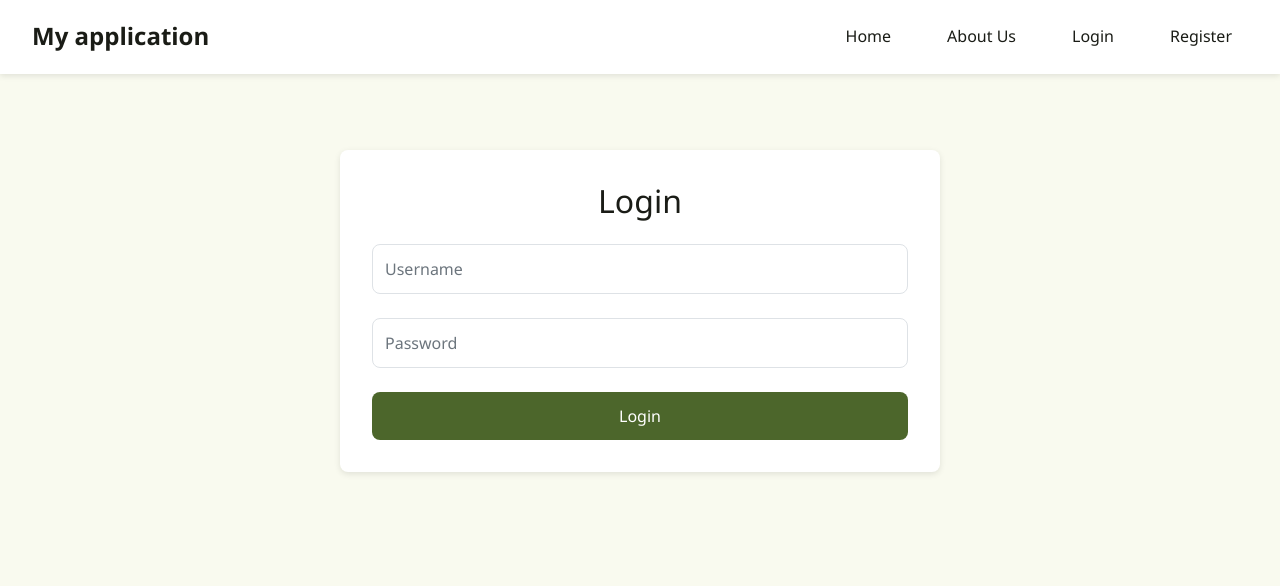
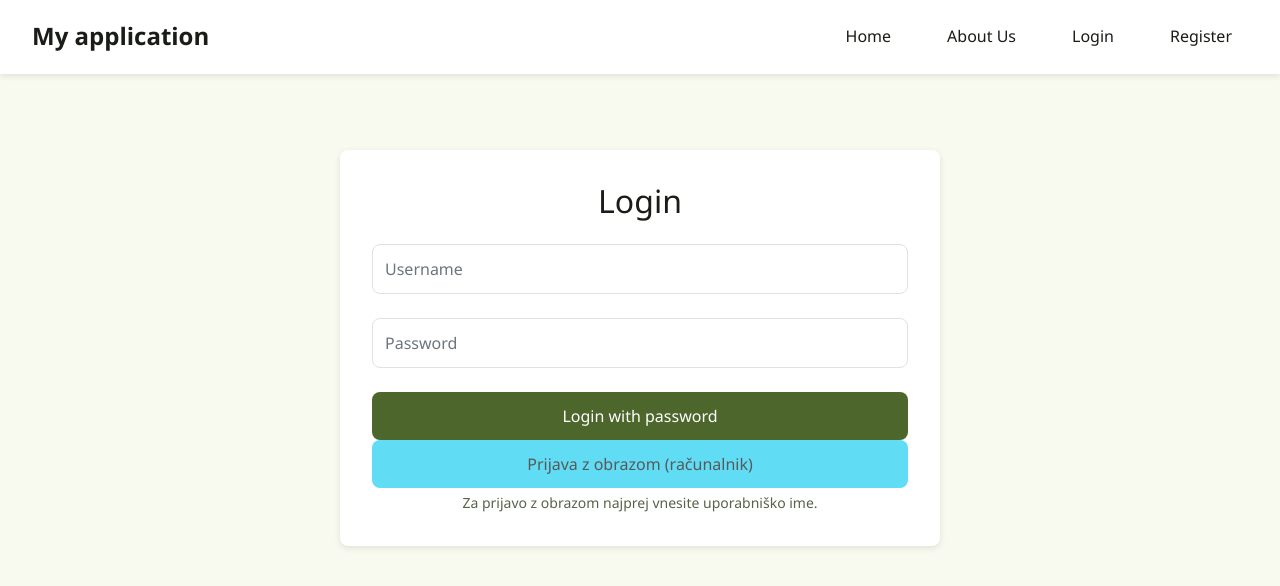
Before and after one commit to Postarji/Paketnik, a React (Create React App) app in the folder RAZVOJ-APLIKACIJ-ZA-INTERNET/frontend/: page /login in a window 1280 px wide. Shown: the top 586 px of the page. Built offline with nearby package versions, Linux system fonts and the light colour scheme.

Commit message:
added button at login for 2fa face recognition

```diff
--- a/RAZVOJ-APLIKACIJ-ZA-INTERNET/frontend/src/components/Login.js
+++ b/RAZVOJ-APLIKACIJ-ZA-INTERNET/frontend/src/components/Login.js
@@ -116,9 +116,41 @@ function Login() {
         }
     };
 
+    if (userContext.user) {
+        return <Navigate replace to="/" />;
+    }
 
     return (
         <div className="container mt-4">
+            {/* Modalno okno za kamero pri prijavi */}
+            {showCameraForLogin && (
+                <div className="modal fade show d-block" tabIndex="-1" style={{backgroundColor: "rgba(0,0,0,0.5)"}}>
+                    <div className="modal-dialog modal-dialog-centered">
+                        <div className="modal-content">
+                            <div className="modal-header">
+                                <h5 className="modal-title">Prijava z obrazom</h5>
+                                <button type="button" className="btn-close" onClick={() => { setShowCameraForLogin(false); stopCameraForLogin(); }}></button>
+                            </div>
+                            <div className="modal-body text-center">
+                                <video ref={videoRefLogin} autoPlay playsInline muted width="320" height="240" style={{border: "1px solid #ccc"}}></video>
+                                {streamLogin && (
+                                     <button className="btn btn-success mt-2" onClick={captureAndLoginWithFace}>
+                                        Zajemi obraz in se prijavi
+                                    </button>
+                                )}
+                                {!streamLogin && <p>Prosimo, dovolite dostop do kamere.</p>}
+                                <p className="mt-2">{loginStatus}</p>
+                            </div>
+                            <div className="modal-footer">
+                                <button type="button" className="btn btn-secondary" onClick={() => { setShowCameraForLogin(false); stopCameraForLogin(); }}>
+                                    Prekliči
+                                </button>
+                            </div>
+                        </div>
+                    </div>
+                </div>
+            )}
+
             <div className="form-container fade-in">
                 <h2 className="text-center mb-4">Login</h2>
                 <form onSubmit={Login}>
@@ -130,7 +162,7 @@ function Login() {
                             name="username"
                             placeholder="Username"
                             value={username}
-                            onChange={(e) => setUsername(e.target.value)}
+                            onChange={(e) => { setUsername(e.target.value); setError(""); }}
                         />
                     </div>
                     <div className="form-group">
@@ -140,7 +172,7 @@ function Login() {
                             name="password"
                             placeholder="Password"
                             value={password}
-                            onChange={(e) => setPassword(e.target.value)}
+                            onChange={(e) => { setPassword(e.target.value); setError(""); }}
                         />
                     </div>
                     {error && (
@@ -148,10 +180,20 @@ function Login() {
                             {error}
                         </div>
                     )}
+                    {!showCameraForLogin && loginStatus && <p className="text-info">{loginStatus}</p>}
                     <button type="submit" className="btn btn-primary w-100">
-                        Login
+                        Login with password
                     </button>
                 </form>
+                {/* Gumb za prijavo z obrazom */}
+                <button
+                    className="btn btn-info w-100"
+                    onClick={startCameraForLogin}
+                    disabled={!username} // Omogoči šele, ko je vneseno uporabniško ime
+                >
+                    Prijava z obrazom (računalnik)
+                </button>
+                {!username && <small className="form-text text-muted d-block text-center">Za prijavo z obrazom najprej vnesite uporabniško ime.</small>}
             </div>
         </div>
     );
```
